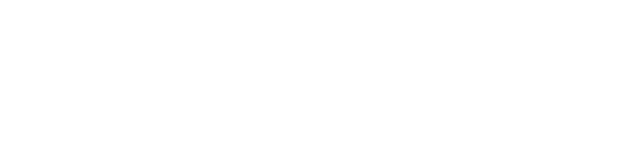
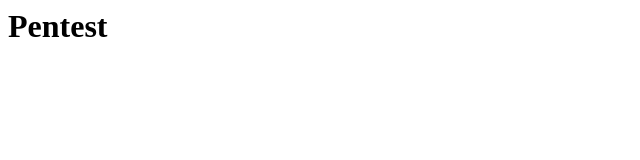
Before and after one commit to madusec/madusec.github.io, a plain HTML site: page index.html in a window 1280 px wide. Shown: the whole page, without its empty margins (0-640 px from the left). Drawn offline with Linux system fonts and the light colour scheme.

Commit message:
Update index.html

```diff
--- a/index.html
+++ b/index.html
@@ -1,8 +1,8 @@
 <html>
 <head>
-	<title>madusec</title>
+<title>madusec</title>
 </head>
 <body>
-
+<h1>Pentest</h1>
 </body>
 </html>
```
